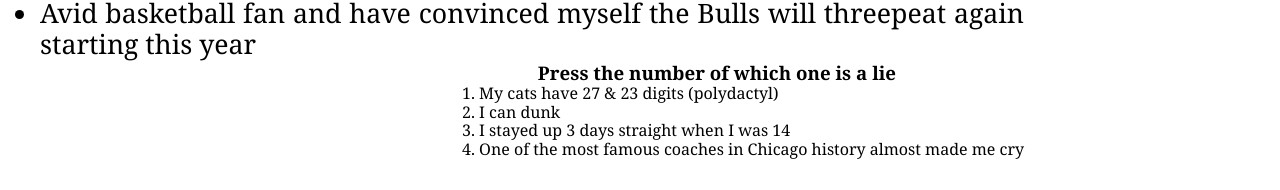
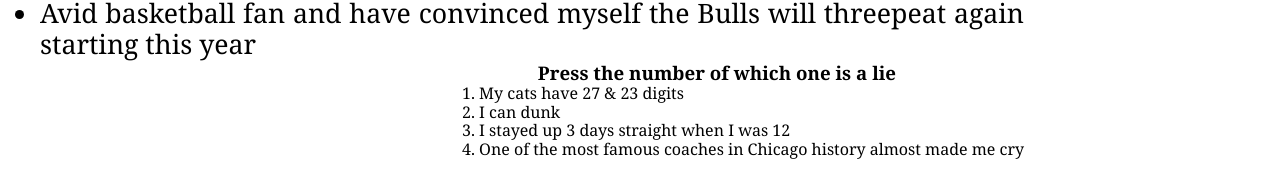
Before and after one commit to jonpilarski777/Flatiron-Prework-Project, a plain HTML site: page index.html in a window 1280 px wide. Shown: the part 538-728 px from the top of the page. Drawn offline with Linux system fonts and the light colour scheme.

Commit message:
Fixed typo in trivia

```diff
--- a/index.html
+++ b/index.html
@@ -41,9 +41,9 @@
         <script src="script.js"></script>
         <section id="trivia">
             <ol>
-                <li id ="truth1">My cats have 27 & 23 digits (polydactyl) </li>
+                <li id ="truth1">My cats have 27 & 23 digits</li>
                 <li id="lie"> I can dunk</li>
-                <li id ="truth2">I stayed up 3 days straight when I was 14</li>
+                <li id ="truth2">I stayed up 3 days straight when I was 12</li>
                 <li id="truth3">One of the most famous coaches in Chicago history almost made me cry</li>
             </ol>
         </section>
```
